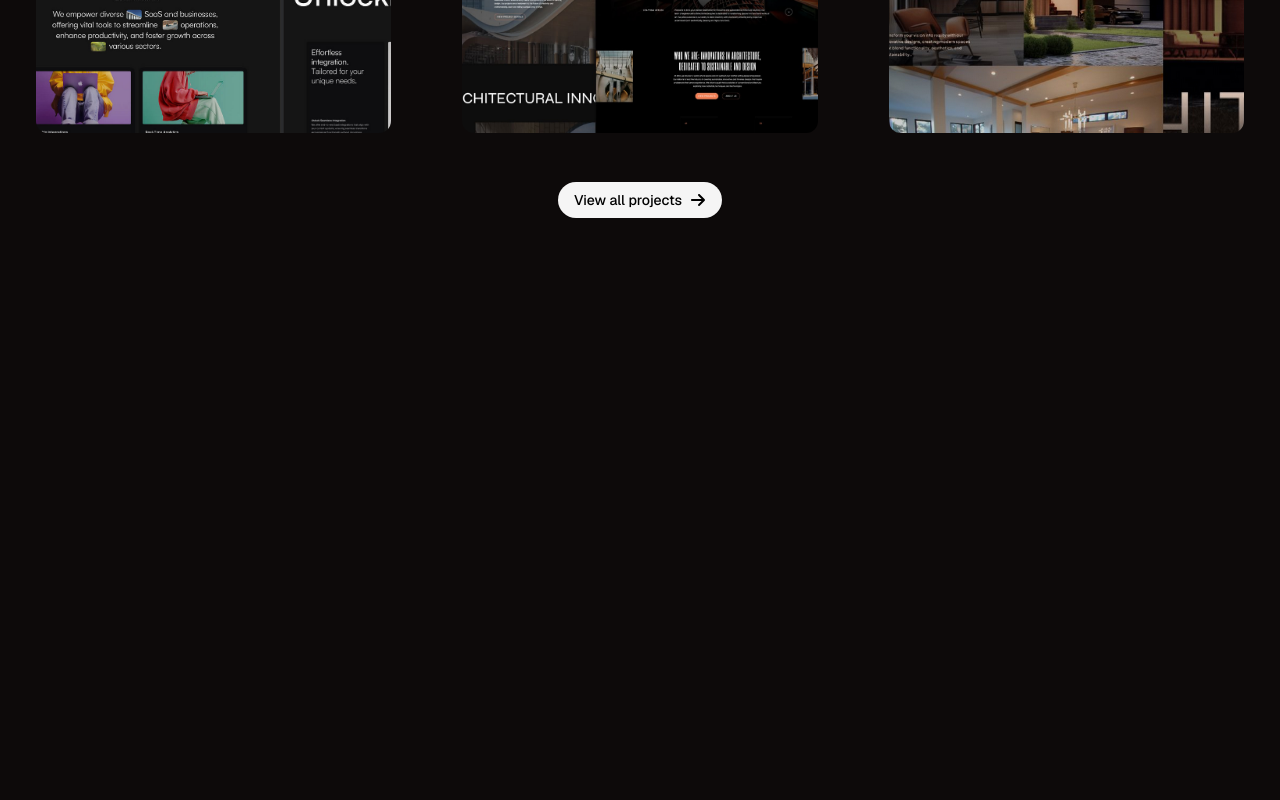
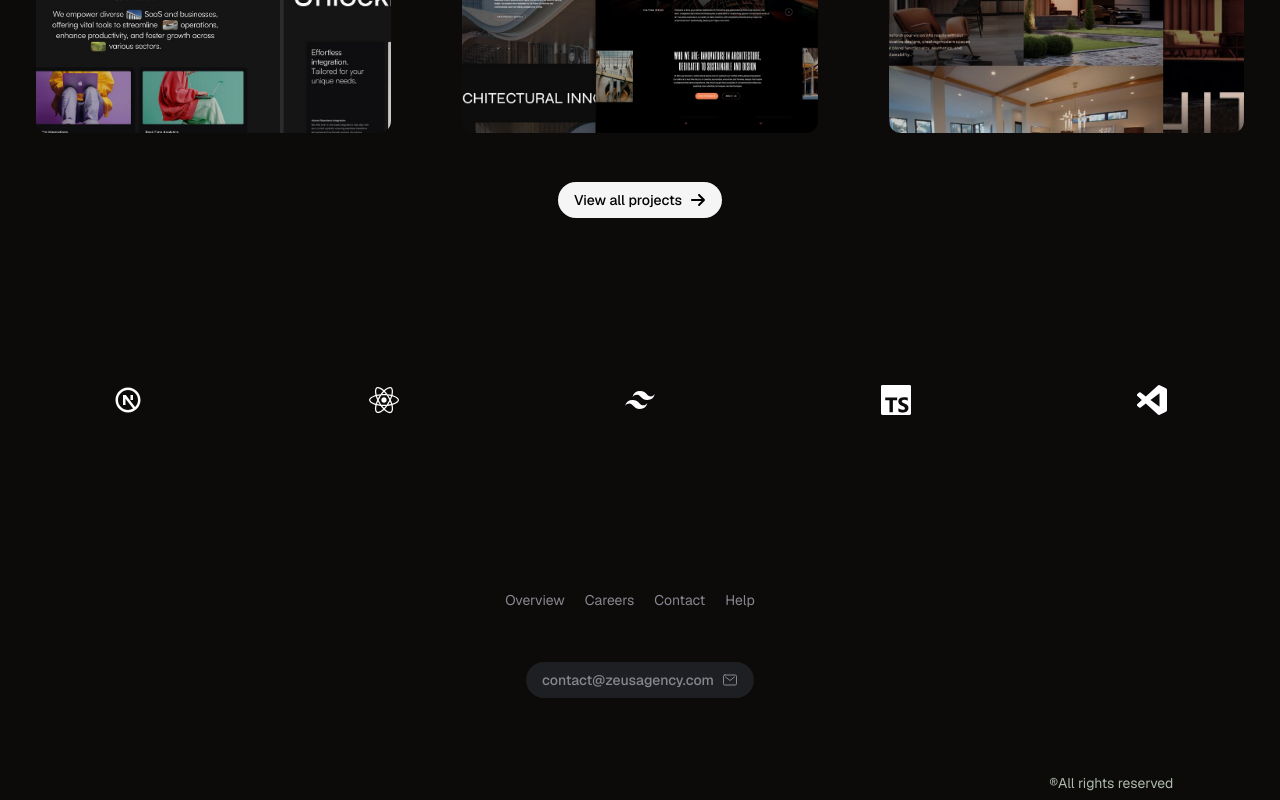
Before and after one commit to jimdrtshow/mywebsite, a Next.js app: page / in a window 1280 px wide. Shown: the part 3040-3840 px from the top of the page. Before the commit the page ends 3280 px from the top, so only its background shows below. Built offline with nearby package versions, Linux system fonts and the light colour scheme.

Commit message:
footer and scrolling banneer  ok

```diff
--- /dev/null
+++ b/app/_components/Footer.tsx
@@ -0,0 +1,35 @@
+import { Button } from "@/components/ui/button";
+import { IoMailOutline } from "react-icons/io5";
+
+export default function Footer() {
+  return (
+    <footer className="w-screen h-[30vh] flex flex-col  justify-around items-center ">
+      <div className=" w-screen h-auto flex flex-col">
+        <div className="w-full h-[10vh] flex items-center justify-center">
+          <ul className="flex flex-row items-center justify-center text-sm text-myGreyText">
+            <li className="pr-5 ">Overview</li>
+            <li className="pr-5 ">Careers</li>
+            <li className="pr-5 ">Contact</li>
+            <li className="pr-5 ">Help</li>
+          </ul>
+        </div>
+        <div className="w-full h-[10vh] flex items-center justify-center">
+          <Button
+            className="rounded-full border-none text-myGreyText bg-myGreyButtonBg"
+            variant="outline"
+          >
+            contact@zeusagency.com
+            <IoMailOutline />
+          </Button>
+        </div>
+        <div className=" w-full h-[10vh] flex items-center justify-center">
+          <div className="w-5/6 h-5/6 flex items-end justify-end">
+            <p className="text-sm text-myGreyTextGradient">
+              ®All rights reserved
+            </p>
+          </div>
+        </div>
+      </div>
+    </footer>
+  );
+}
--- /dev/null
+++ b/app/_components/ScrollingBanner.tsx
@@ -0,0 +1,35 @@
+// pages/index.tsx
+// pages/index.tsx
+import { RiNextjsLine } from "react-icons/ri";
+import { FaReact } from "react-icons/fa";
+import { FaNodeJs } from "react-icons/fa";
+import { SiPrisma } from "react-icons/si";
+import { IoLogoVercel } from "react-icons/io5";
+import { SiGoogleads } from "react-icons/si";
+import { RiTailwindCssFill } from "react-icons/ri";
+import { SiTypescript } from "react-icons/si";
+import { SiVisualstudiocode } from "react-icons/si";
+
+export default function ScrollingBanner() {
+  return (
+    <div className="w-screen h-[40vh] flex justify-center items-center overflow-y-hidden ">
+      <div className="flex flex-raw justify-around items-center">
+        <div className="h-[20vh] w-[20vw] flex items-center justify-center">
+          <RiNextjsLine className="text-white text-3xl " />
+        </div>
+        <div className="h-[20vh] w-[20vw] flex items-center justify-center">
+          <FaReact className="text-white text-3xl " />
+        </div>
+        <div className="h-[20vh] w-[20vw] flex items-center justify-center">
+          <RiTailwindCssFill className="text-white text-3xl " />
+        </div>
+        <div className="h-[20vh] w-[20vw] flex items-center justify-center">
+          <SiTypescript className="text-white text-3xl " />
+        </div>
+        <div className="h-[20vh] w-[20vw] flex items-center justify-center">
+          <SiVisualstudiocode className="text-white text-3xl " />
+        </div>
+      </div>
+    </div>
+  );
+}
--- a/app/page.tsx
+++ b/app/page.tsx
@@ -3,6 +3,8 @@ import Heading from "./_components/Heading";
 import AboutUs from "./_components/AboutUs";
 import Services from "./_components/Services";
 import Projects from "./_components/Projects";
+import ScrollingBanner from "./_components/ScrollingBanner";
+import Footer from "./_components/Footer";
 
 export default function Home() {
   return (
@@ -10,9 +12,10 @@ export default function Home() {
       {/* <Navigation /> */}
       <Heading />
       <AboutUs />
-
       <Services />
       <Projects />
+      <ScrollingBanner />
+      <Footer />
     </main>
   );
 }
```
